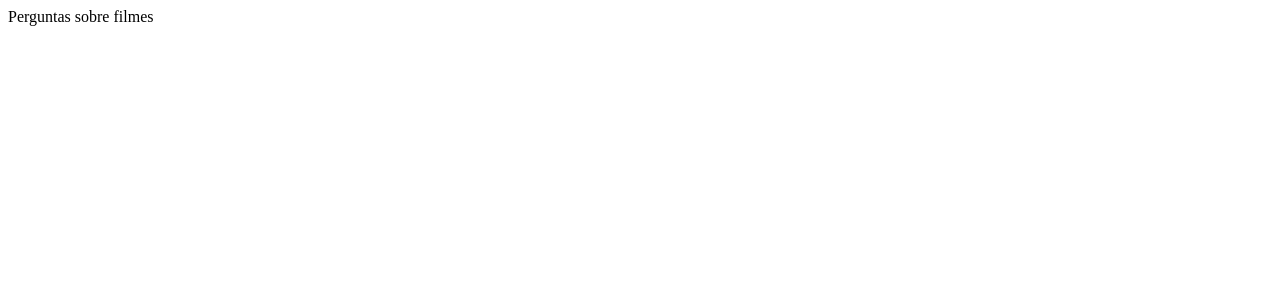
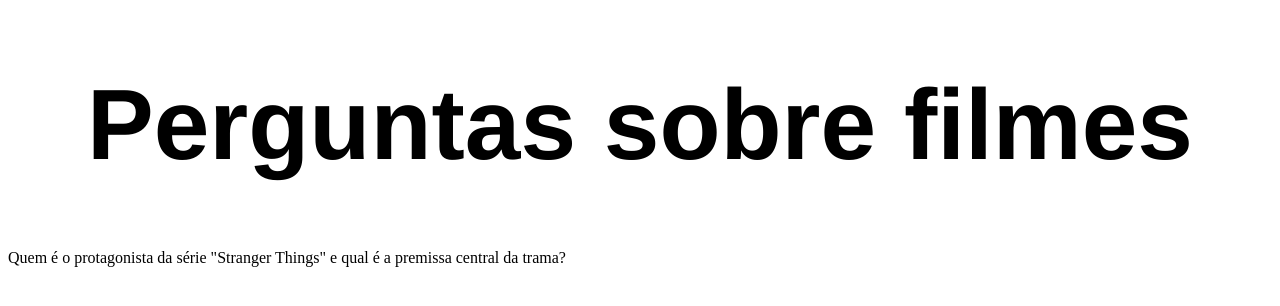
Before and after one commit to SeriousWilll/quiz-series-filmes, a plain HTML site: page index.html in a window 1280 px wide. Drawn offline with Linux system fonts and the light colour scheme.

Commit message:
Alteracao1

```diff
--- a/index.html
+++ b/index.html
@@ -4,13 +4,18 @@
     <meta charset="UTF-8">
     <meta name="viewport" content="width=device-width, initial-scale=1.0">
     <title>Quiz</title>
+    <link rel="stylesheet" href="style.css">
 </head>
 <body>
     <header>
-        Perguntas sobre filmes
+        <div class="titulo">
+            <h1>Perguntas sobre filmes </h1>
+        </div>
     </header>
-<div class="titulo"></div>
-<div class="perguntas"></div>
+
+    <div class="perguntas">Quem é o protagonista da série "Stranger Things" e qual é a premissa central da trama?</div>
+
+
 
 </body>
 </html>
--- /dev/null
+++ b/style.css
@@ -0,0 +1,7 @@
+.titulo{
+    font-size: 50px;
+    font-family: 'Franklin Gothic Medium', 'Arial Narrow', Arial, sans-serif;
+    text-align: center;
+    margin: 0;
+
+}
```
